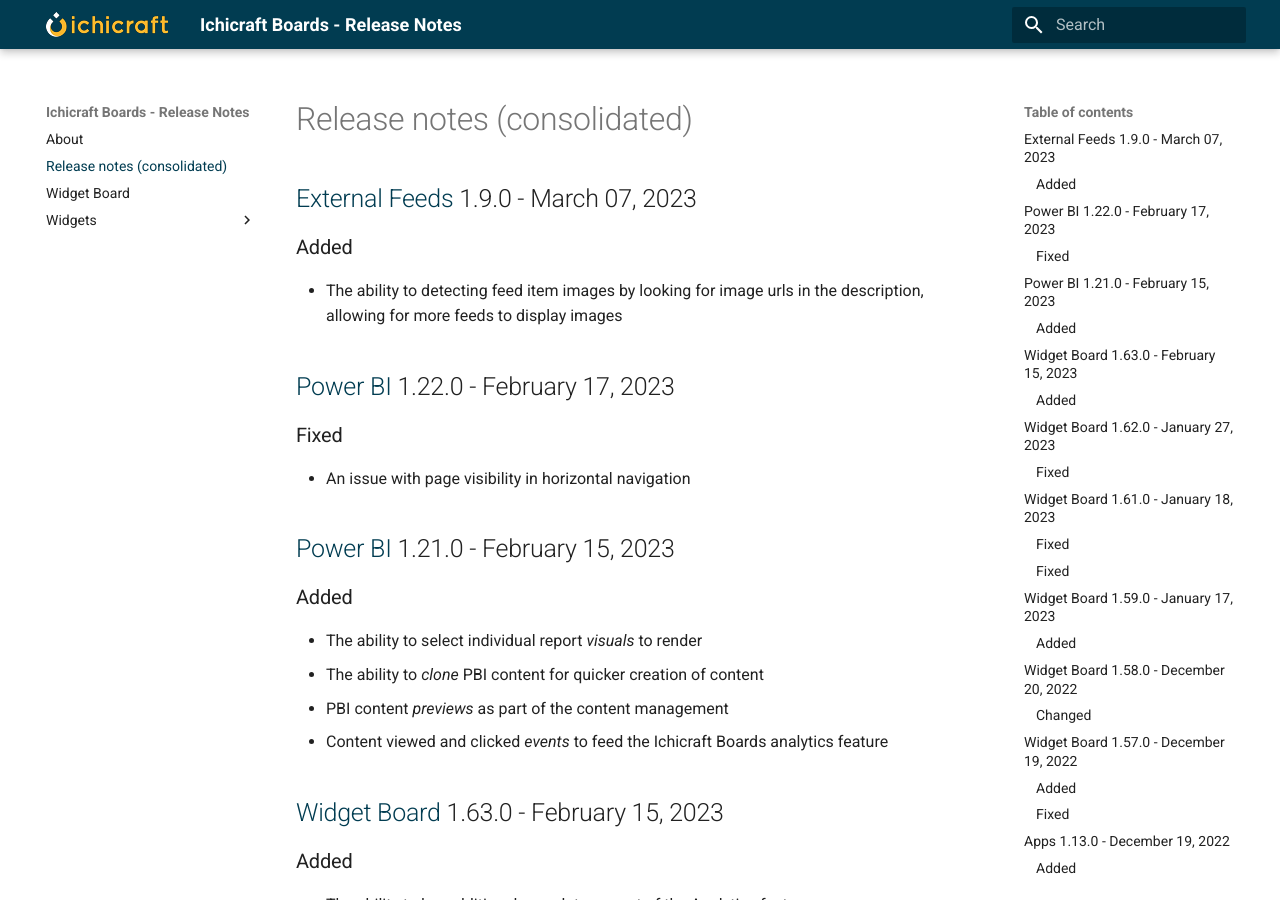
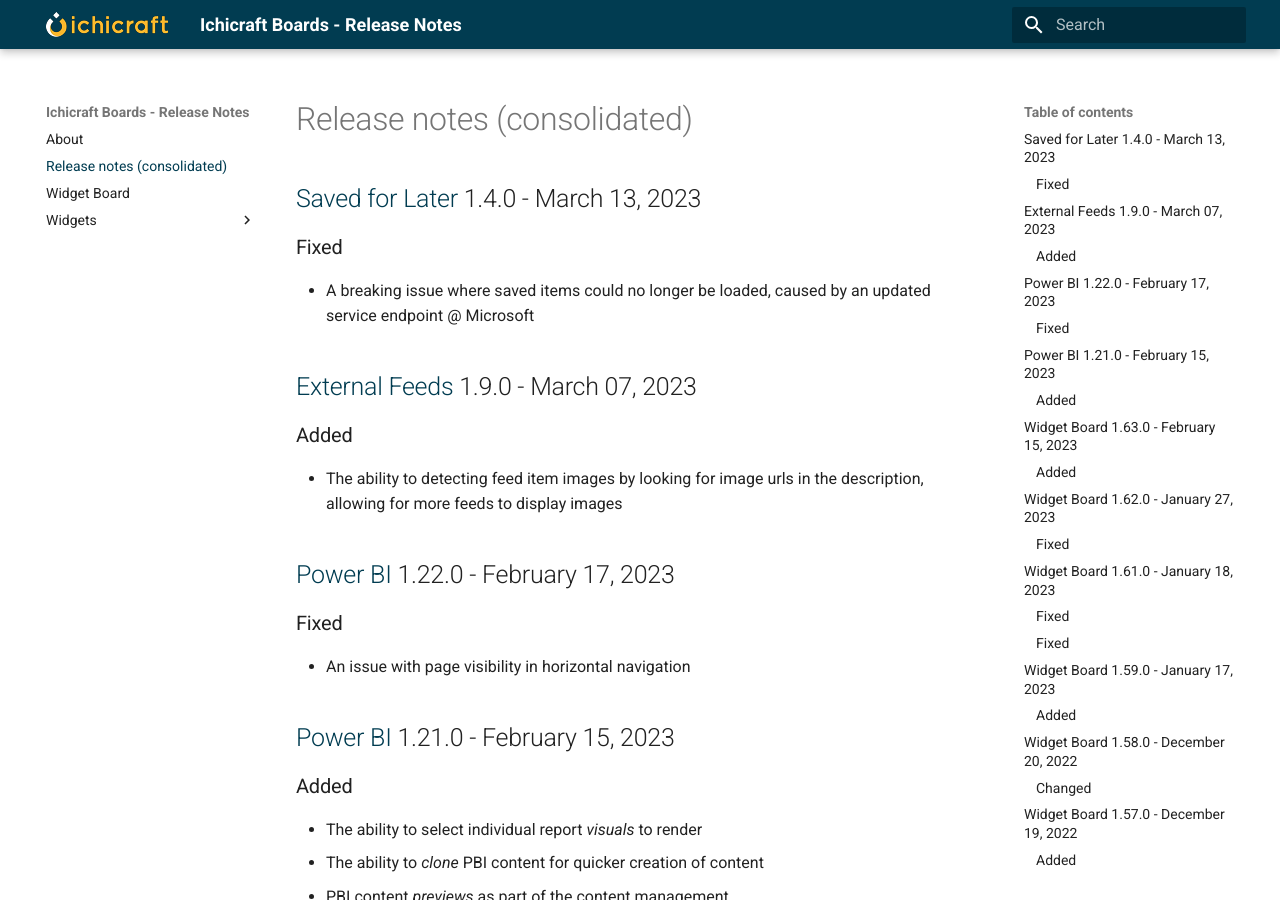
Before and after one commit to ichicraft/widgets-docs, an MkDocs documentation site: the page built from docs/Release-notes-(consolidated).md, in a window 1280 px wide and 900 px high. Built offline with MkDocs 1.6.1 and Material for MkDocs 9.7.7, drawn with Linux system fonts in a browser that asks for light colours.

Commit message:
Release notes updated by BuildService

```diff
--- a/docs/Release-notes-(consolidated).md
+++ b/docs/Release-notes-(consolidated).md
@@ -1,3 +1,8 @@
+## [Saved for Later](./Widgets/Saved for Later.md) 1.4.0 - March 13, 2023
+
+### Fixed
+- A breaking issue where saved items could no longer be loaded, caused by an updated service endpoint @ Microsoft
+
 ## [External Feeds](./Widgets/External Feeds.md) 1.9.0 - March 07, 2023
 
 ### Added
```
Also changed, not shown: docs/Widgets/Saved for Later.md (+5 -0 lines).
